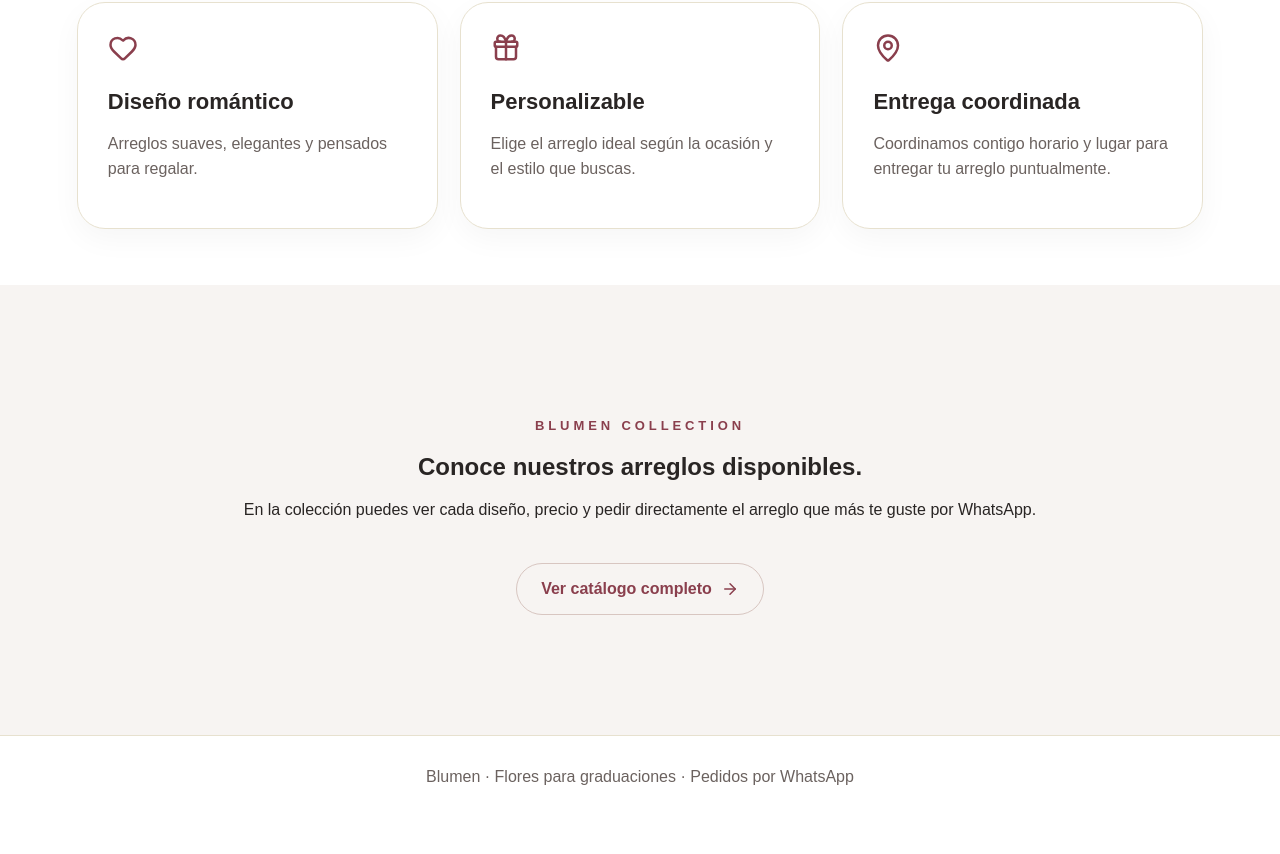
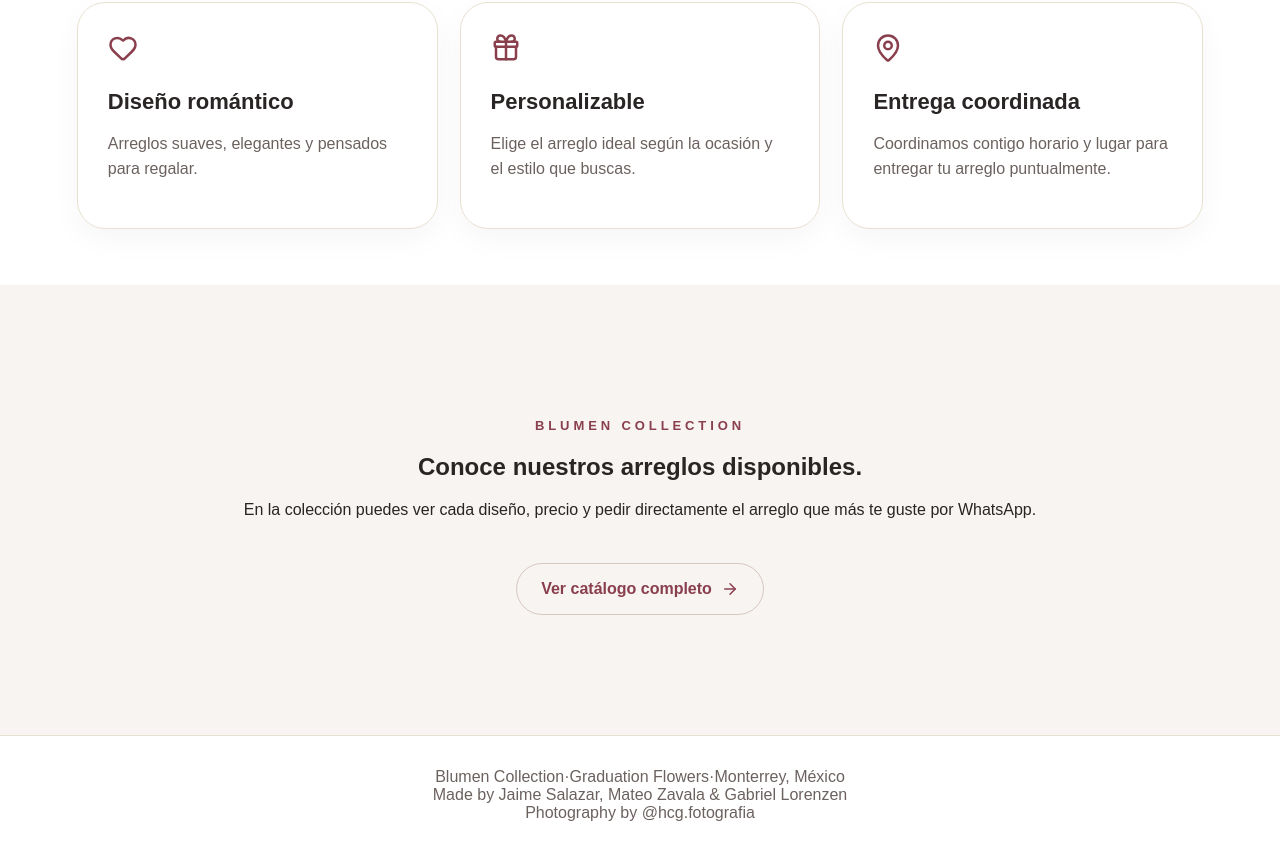
Before and after one commit to jaime-so/Blumen, a Next.js app: page / in a window 1280 px wide. Shown: the part 1037-1891 px from the top of the page. Before the commit the page ends 1855 px from the top, so only its background shows below. Built offline with nearby package versions, Linux system fonts and the light colour scheme.

Commit message:
nuevos creditos

```diff
--- a/app/page.js
+++ b/app/page.js
@@ -85,7 +85,23 @@ export default function Home() {
         </a>
       </section>
 
-      <footer>Blumen · Flores para graduaciones · Pedidos por WhatsApp</footer>
+      <footer className="footer">
+  <div className="footerMain">
+    <span>Blumen Collection</span>
+    <span>·</span>
+    <span>Graduation Flowers</span>
+    <span>·</span>
+    <span>Monterrey, México</span>
+  </div>
+
+  <div className="footerCredits">
+    Made by Jaime Salazar, Mateo Zavala & Gabriel Lorenzen
+  </div>
+
+  <div className="footerPhoto">
+    Photography by @hcg.fotografia
+  </div>
+</footer>
     </main>
   );
 }
```
